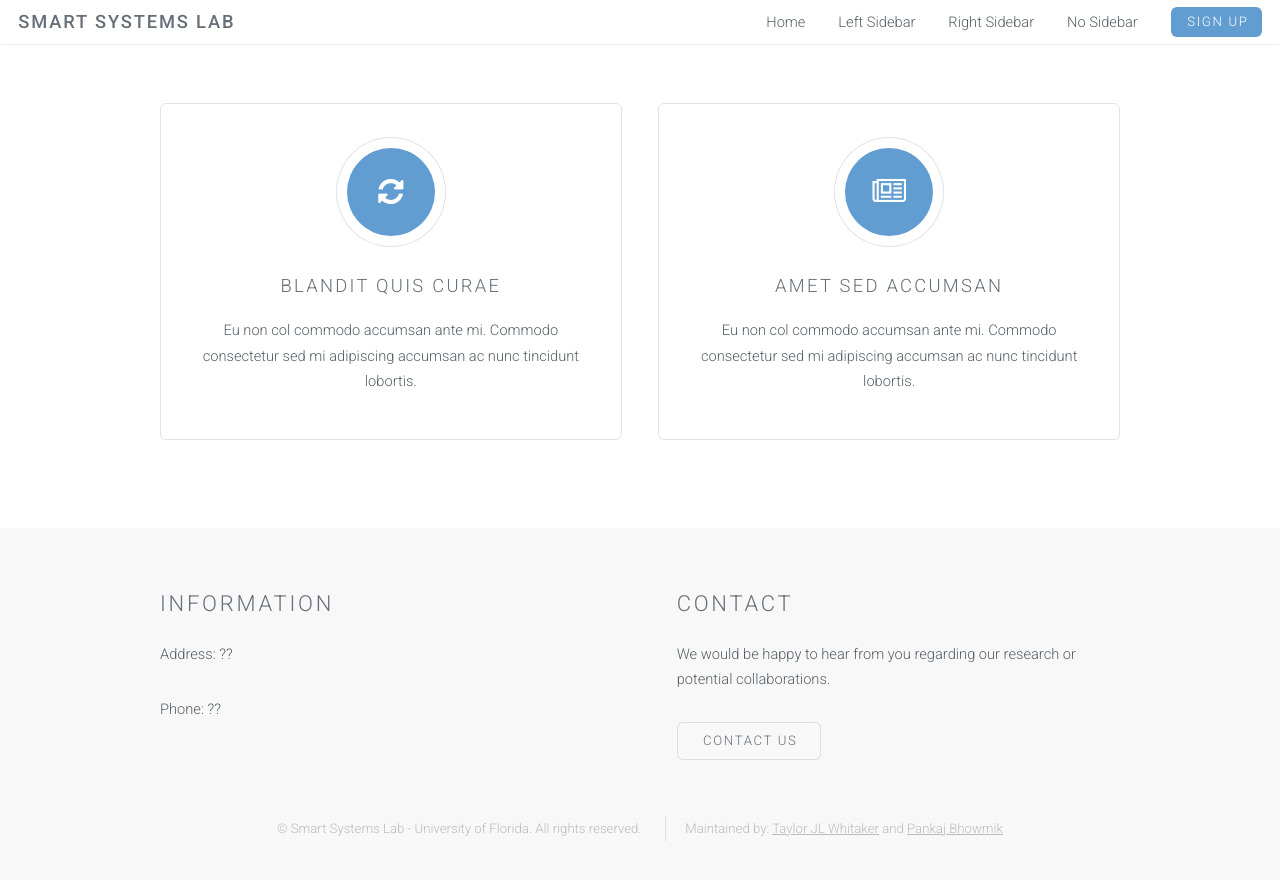
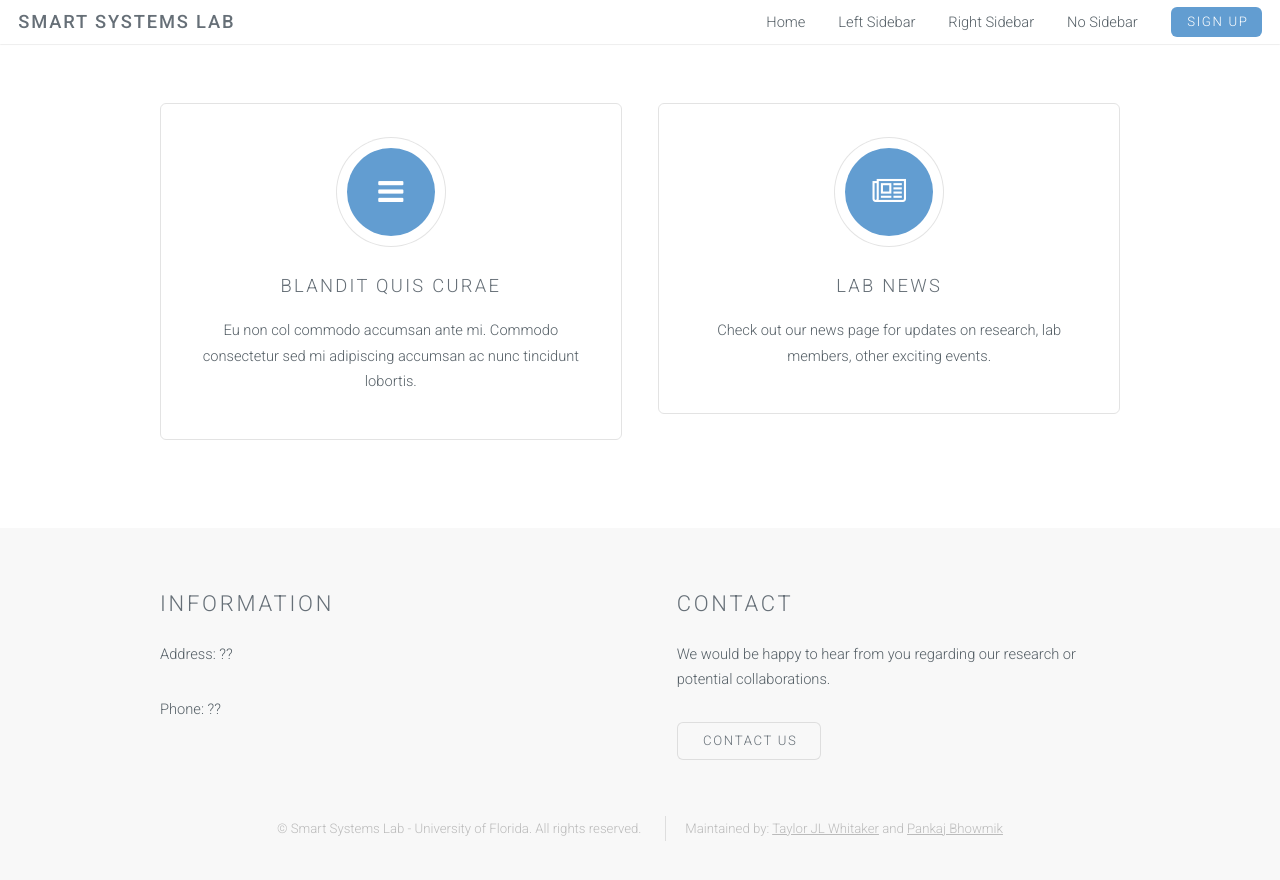
Before and after one commit to smartsystemslab-uf/smartsystemslab-uf.github.io, a Jekyll site: the page no-sidebar.html, which Jekyll copies as it is, in a window 1280 px wide and 900 px high, scrolled down 1172 px. Shown: the top 880 px of the window. Built offline with Jekyll 4.4.1, drawn with Linux system fonts in a browser that asks for light colours.

Commit message:
Adding content

```diff
--- a/no-sidebar.html
+++ b/no-sidebar.html
@@ -61,7 +61,7 @@
 					<div class="row">
 						<div class="6u">
 							<section class="special box">
-								<i class="icon fa-refresh major"></i>
+								<i class="icon fa-bars major"></i>
 								<h3>Blandit quis curae</h3>
 								<p>Eu non col commodo accumsan ante mi. Commodo consectetur sed mi adipiscing accumsan ac nunc tincidunt lobortis.</p>
 							</section>
@@ -69,8 +69,8 @@
 						<div class="6u">
 							<section class="special box">
 								<i class="icon fa-newspaper-o major"></i>
-								<h3>Amet sed accumsan</h3>
-								<p>Eu non col commodo accumsan ante mi. Commodo consectetur sed mi adipiscing accumsan ac nunc tincidunt lobortis.</p>
+								<h3>Lab News</h3>
+								<p>Check out our news page for updates on research, lab members, other exciting events.</p>
 							</section>
 						</div>
 				</div>
```
